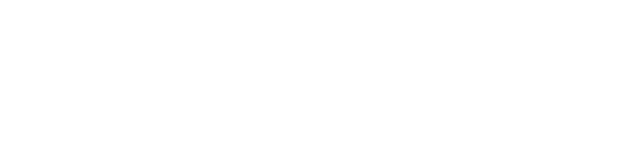
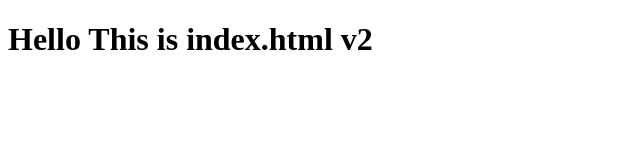
Before and after one commit to CloudRRC/My-Repo, a plain HTML site: page index.html in a window 1280 px wide. Shown: the whole page, without its empty margins (0-640 px from the left). Drawn offline with Linux system fonts and the light colour scheme.

Commit message:
This is updated index.html Version2

```diff
--- a/index.html
+++ b/index.html
@@ -7,6 +7,6 @@
     <title>Document</title>
 </head>
 <body>
-
+    <h1>Hello This is index.html v2</h1>
 </body>
 </html>
```
